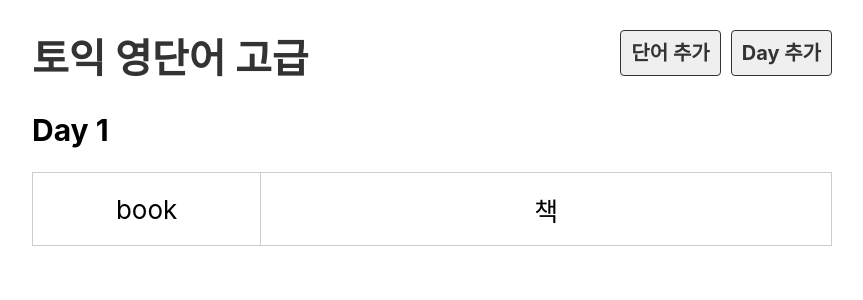
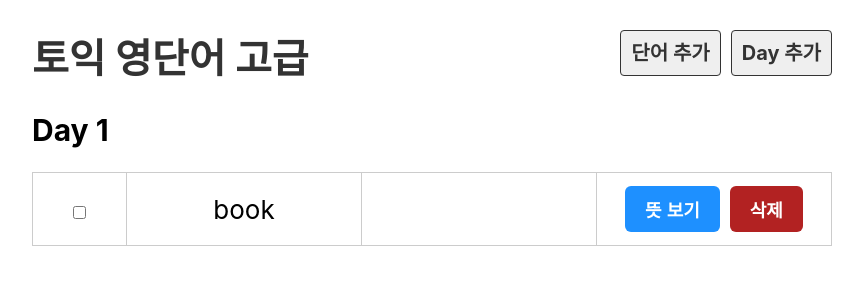
Before and after one commit to yunhaDevGit/react-practice, a React (Create React App) app: page /day/1 in a window 1280 px wide. Shown: the top 300 px of the page, without its empty margins (208-1071 px from the left). Built offline with nearby package versions, Linux system fonts and the light colour scheme.

Commit message:
feat: 체크 박스, 뜻 보기 설정

```diff
--- a/src/component/Day.js
+++ b/src/component/Day.js
@@ -1,5 +1,6 @@
 import dummy from "../db/data.json";
 import {useParams} from "react-router-dom";
+import Word from "./Word";
 
 export default function Day() {
 
@@ -12,10 +13,7 @@
             <table>
                 <tbody>
                 {wordList.map(word => (
-                    <tr key={word.id}>
-                        <td>{word.eng}</td>
-                        <td>{word.kor}</td>
-                    </tr>
+                    <Word word={word} key={word.id}/>
                 ))}
                 </tbody>
             </table>
--- /dev/null
+++ b/src/component/Word.js
@@ -0,0 +1,30 @@
+import {useState} from "react";
+
+export default function Word({word}) {
+    const [isShow, setIsShow] = useState(false);
+    const [isDone, setIsDone] = useState(word.isDone);
+
+    function toggleShow() {
+        setIsShow(!isShow);
+    }
+
+    function toggleDone() {
+        setIsDone(!isDone);
+    }
+
+    return (
+        <tr className={isDone ? "off" : ""}>
+            <td>
+                <input type="checkbox" checked={isDone} onChange={toggleDone}/>
+            </td>
+            <td>{word.eng}</td>
+            <td>{isShow && word.kor}</td>
+            <td>
+                <button onClick={toggleShow}>
+                    뜻 {isShow ? "숨기기" : "보기"}
+                </button>
+                <button className="btn_del">삭제</button>
+            </td>
+        </tr>
+    )
+}
```
